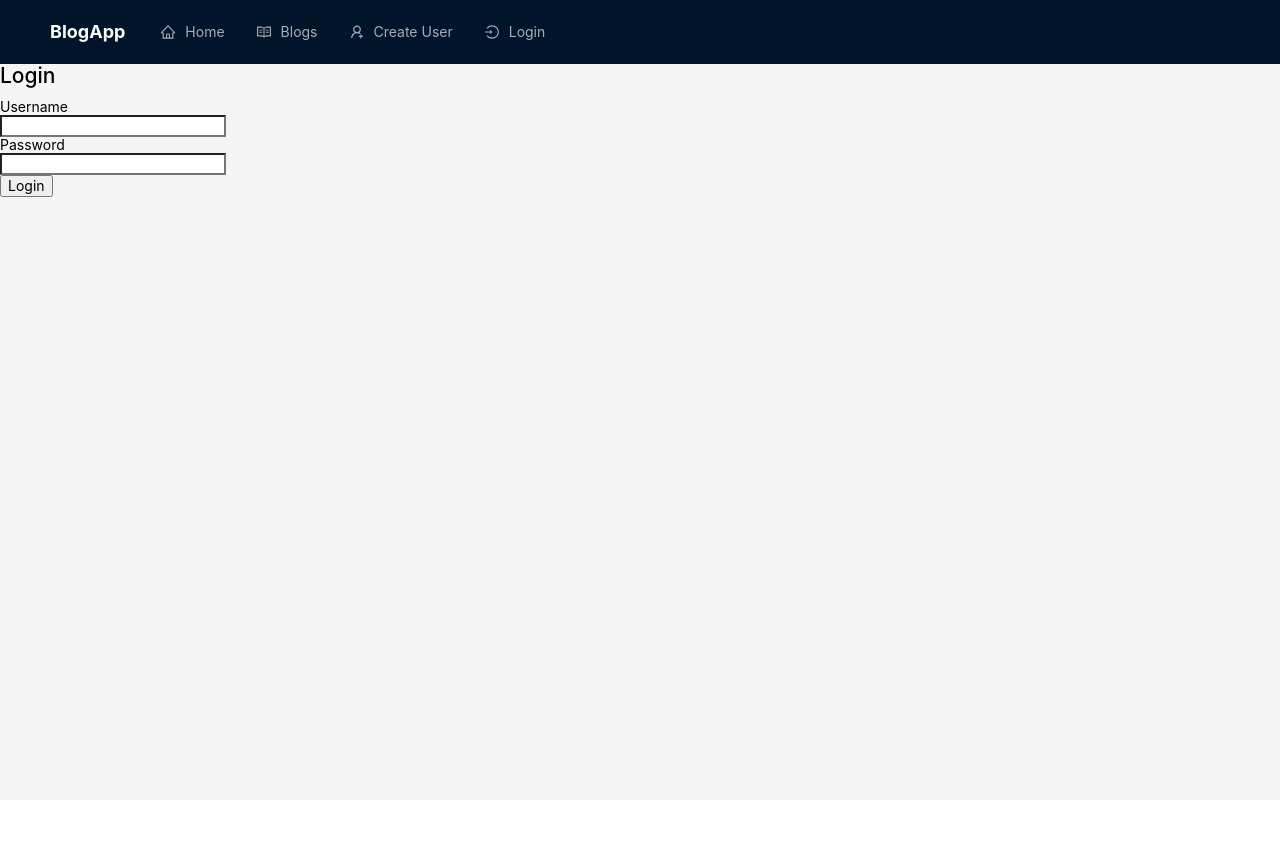
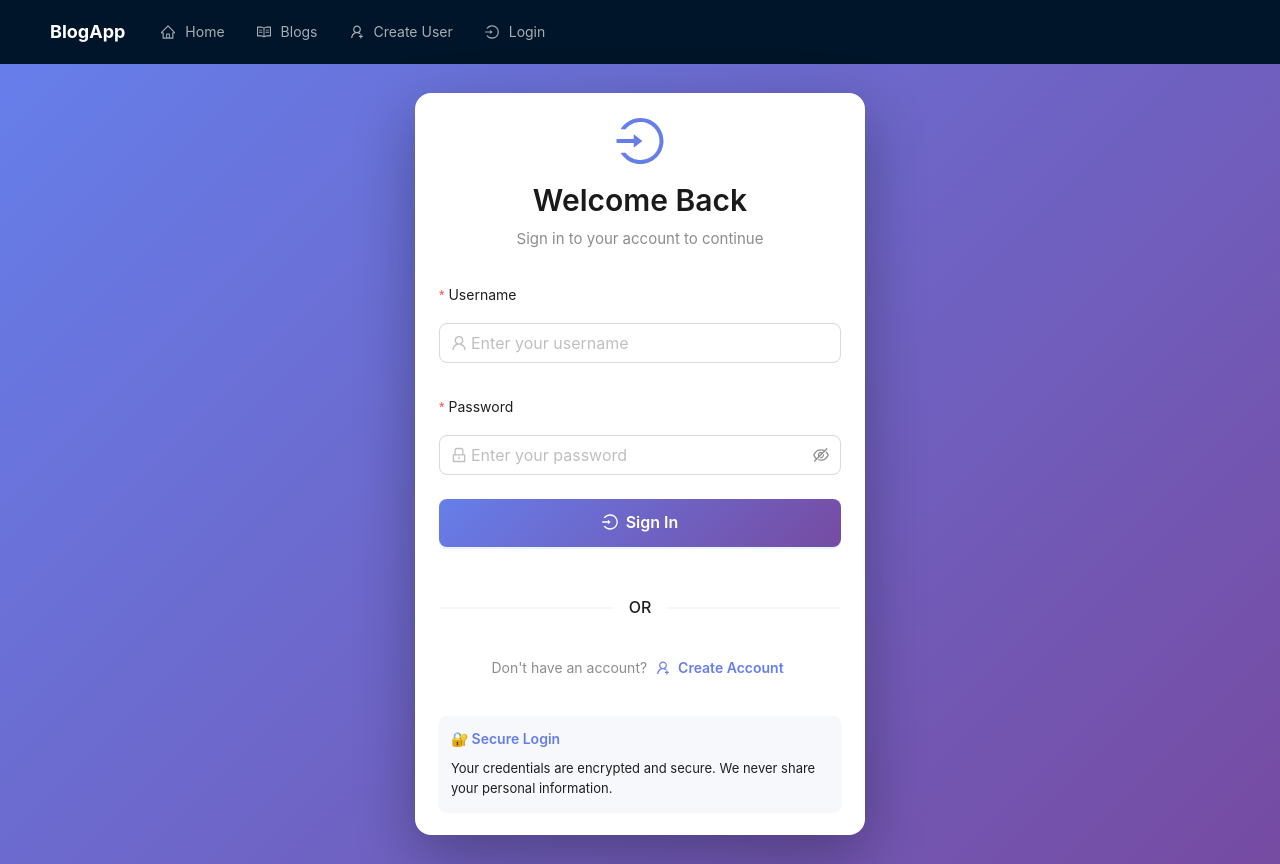
Before and after one commit to gittjar/blogapp, a React (Create React App) app in the folder blogapp-frontend/: page /login in a window 1280 px wide. Before the commit the page ends 800 px from the top, so only its background shows below. Built offline with nearby package versions, Linux system fonts and the light colour scheme.

Commit message:
loginpage updated modern layout

```diff
--- a/blogapp-frontend/src/components/LoginPage.js
+++ b/blogapp-frontend/src/components/LoginPage.js
@@ -1,57 +1,202 @@
 import React, { useState } from 'react';
 import axios from 'axios';
-import { useNavigate } from 'react-router-dom';
+import { useNavigate, Link } from 'react-router-dom';
+import {
+  Layout,
+  Card,
+  Form,
+  Input,
+  Button,
+  Typography,
+  Alert,
+  Space,
+  Divider
+} from 'antd';
+import {
+  UserOutlined,
+  LockOutlined,
+  LoginOutlined,
+  UserAddOutlined
+} from '@ant-design/icons';
+
+const { Content } = Layout;
+const { Title, Text, Paragraph } = Typography;
 
 const LoginPage = () => {
-  const [username, setUsername] = useState('');
-  const [password, setPassword] = useState('');
+  const [loading, setLoading] = useState(false);
   const [error, setError] = useState(null);
-  const navigate = useNavigate(); // Use useNavigate instead of useHistory
+  const navigate = useNavigate();
+  const [form] = Form.useForm();
 
-  const handleLogin = async (event) => {
-    event.preventDefault();
+  const handleLogin = async (values) => {
+    setLoading(true);
+    setError(null);
 
     try {
       const response = await axios.post('https://blogapp-backend-e23a.onrender.com/api/login', {
-        username,
-        password,
+        username: values.username,
+        password: values.password,
       });
 
       localStorage.setItem('userToken', response.data.token);
-      localStorage.setItem('userId', response.data.id); // Store user ID
+      localStorage.setItem('userId', response.data.id);
 
-      navigate('/blogs'); // Use navigate instead of history.push
+      navigate('/blogs');
     } catch (error) {
-      setError('Invalid username or password');
+      setError('Invalid username or password. Please try again.');
+      setLoading(false);
     }
   };
 
-    return (
-      <div className="background-image-login">
-      <div className="content" >
-        <h2>Login</h2>
-        <form onSubmit={handleLogin}>
-          {error && <div className="error">{error}</div>}
+  return (
+    <Layout style={{
+      minHeight: '100vh',
+      background: 'linear-gradient(135deg, #667eea 0%, #764ba2 100%)'
+    }}>
+      <Content style={{
+        display: 'flex',
+        justifyContent: 'center',
+        alignItems: 'center',
+        padding: '20px'
+      }}>
+        <Card
+          style={{
+            maxWidth: '450px',
+            width: '100%',
+            borderRadius: '16px',
+            boxShadow: '0 20px 60px rgba(0, 0, 0, 0.3)',
+          }}
+          variant="borderless"
+        >
+          <Space direction="vertical" size="large" style={{ width: '100%' }}>
+            {/* Header */}
+            <div style={{ textAlign: 'center' }}>
+              <LoginOutlined style={{ fontSize: '48px', color: '#667eea', marginBottom: '16px' }} />
+              <Title level={2} style={{ margin: '0 0 8px 0', color: '#1a1a1a' }}>
+                Welcome Back
+              </Title>
+              <Text type="secondary" style={{ fontSize: '15px' }}>
+                Sign in to your account to continue
+              </Text>
+            </div>
 
-            <label>Username</label><br></br>
-            <article>
-            <input type="text" value={username} onChange={(e) => setUsername(e.target.value)} />
-            </article>
+            {/* Error Alert */}
+            {error && (
+              <Alert
+                message={error}
+                type="error"
+                showIcon
+                closable
+                onClose={() => setError(null)}
+              />
+            )}
 
-            <label>Password</label>
-            <br></br>
-            <input type="password" value={password} onChange={(e) => setPassword(e.target.value)} />
-          <br></br>
-        <span >
-         <button type="submit" class='loginbutton'>Login</button>
-         </span>
+            {/* Login Form */}
+            <Form
+              form={form}
+              name="login"
+              onFinish={handleLogin}
+              layout="vertical"
+              size="large"
+              autoComplete="off"
+            >
+              <Form.Item
+                label="Username"
+                name="username"
+                rules={[
+                  { required: true, message: 'Please enter your username!' },
+                  { min: 3, message: 'Username must be at least 3 characters' }
+                ]}
+              >
+                <Input
+                  prefix={<UserOutlined style={{ color: '#bfbfbf' }} />}
+                  placeholder="Enter your username"
+                  autoComplete="username"
+                />
+              </Form.Item>
 
+              <Form.Item
+                label="Password"
+                name="password"
+                rules={[
+                  { required: true, message: 'Please enter your password!' },
+                  { min: 4, message: 'Password must be at least 4 characters' }
+                ]}
+                style={{ marginBottom: '24px' }}
+              >
+                <Input.Password
+                  prefix={<LockOutlined style={{ color: '#bfbfbf' }} />}
+                  placeholder="Enter your password"
+                  autoComplete="current-password"
+                />
+              </Form.Item>
 
+              <Form.Item style={{ marginBottom: '16px' }}>
+                <Button
+                  type="primary"
+                  htmlType="submit"
+                  loading={loading}
+                  block
+                  icon={<LoginOutlined />}
+                  style={{
+                    height: '48px',
+                    fontSize: '16px',
+                    fontWeight: '600',
+                    background: 'linear-gradient(135deg, #667eea 0%, #764ba2 100%)',
+                    border: 'none',
+                    borderRadius: '8px',
+                  }}
+                >
+                  {loading ? 'Signing In...' : 'Sign In'}
+                </Button>
+              </Form.Item>
+            </Form>
 
+            <Divider style={{ margin: '8px 0' }}>OR</Divider>
 
-        </form>
-      </div>
-    </div>
+            {/* Sign Up Link */}
+            <div style={{ textAlign: 'center' }}>
+              <Text type="secondary">
+                Don't have an account?{' '}
+              </Text>
+              <Link to="/create-user">
+                <Button
+                  type="link"
+                  icon={<UserAddOutlined />}
+                  style={{
+                    padding: '0 4px',
+                    fontWeight: '600',
+                    color: '#667eea'
+                  }}
+                >
+                  Create Account
+                </Button>
+              </Link>
+            </div>
+
+            {/* Info Section */}
+            <Card
+              size="small"
+              variant="borderless"
+              style={{
+                background: '#f6f8fb',
+                borderRadius: '8px',
+                marginTop: '8px'
+              }}
+            >
+              <Space direction="vertical" size="small" style={{ width: '100%' }}>
+                <Text strong style={{ color: '#667eea', fontSize: 'clamp(13px, 2.5vw, 14px)' }}>
+                  🔐 Secure Login
+                </Text>
+                <Paragraph style={{ margin: 0, fontSize: 'clamp(12px, 2.5vw, 13px)' }}>
+                  Your credentials are encrypted and secure. We never share your personal information.
+                </Paragraph>
+              </Space>
+            </Card>
+          </Space>
+        </Card>
+      </Content>
+    </Layout>
   );
 };
 
```
